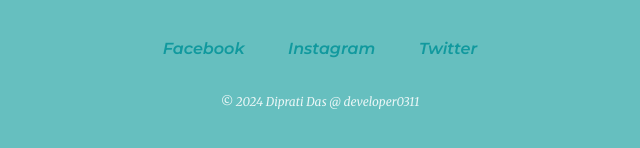
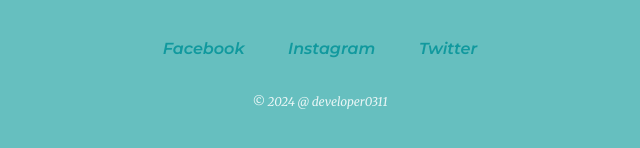
Before and after one commit to developer0311/Diprati, a plain HTML site: page index.html in a window 1280 px wide. Shown: the part 3067-3215 px from the top of the page, 320-960 px from the left. Drawn offline with Linux system fonts and the light colour scheme.

Commit message:
Update index.html

```diff
--- a/index.html
+++ b/index.html
@@ -66,7 +66,7 @@
       <a class="footer-link" href="https://www.facebook.com/profile.php?id=100034527431504&mibextid=ZbWKwL">Facebook</a>
       <a class="footer-link" href="https://instagram.com/ek_villain_3114?igshid=YmMyMTA2M2Y=">Instagram</a>
       <a class="footer-link" href="https://twitter.com/lover_boy_0311?t=4eIKd6hyT37TudLRK-Igwg&s=09">Twitter</a>
-      <p class="copyright-message">© 2024 Diprati Das @ developer0311</p>
+      <p class="copyright-message">© 2024 @ developer0311</p>
     </div>
   </body>
 </html>
```
